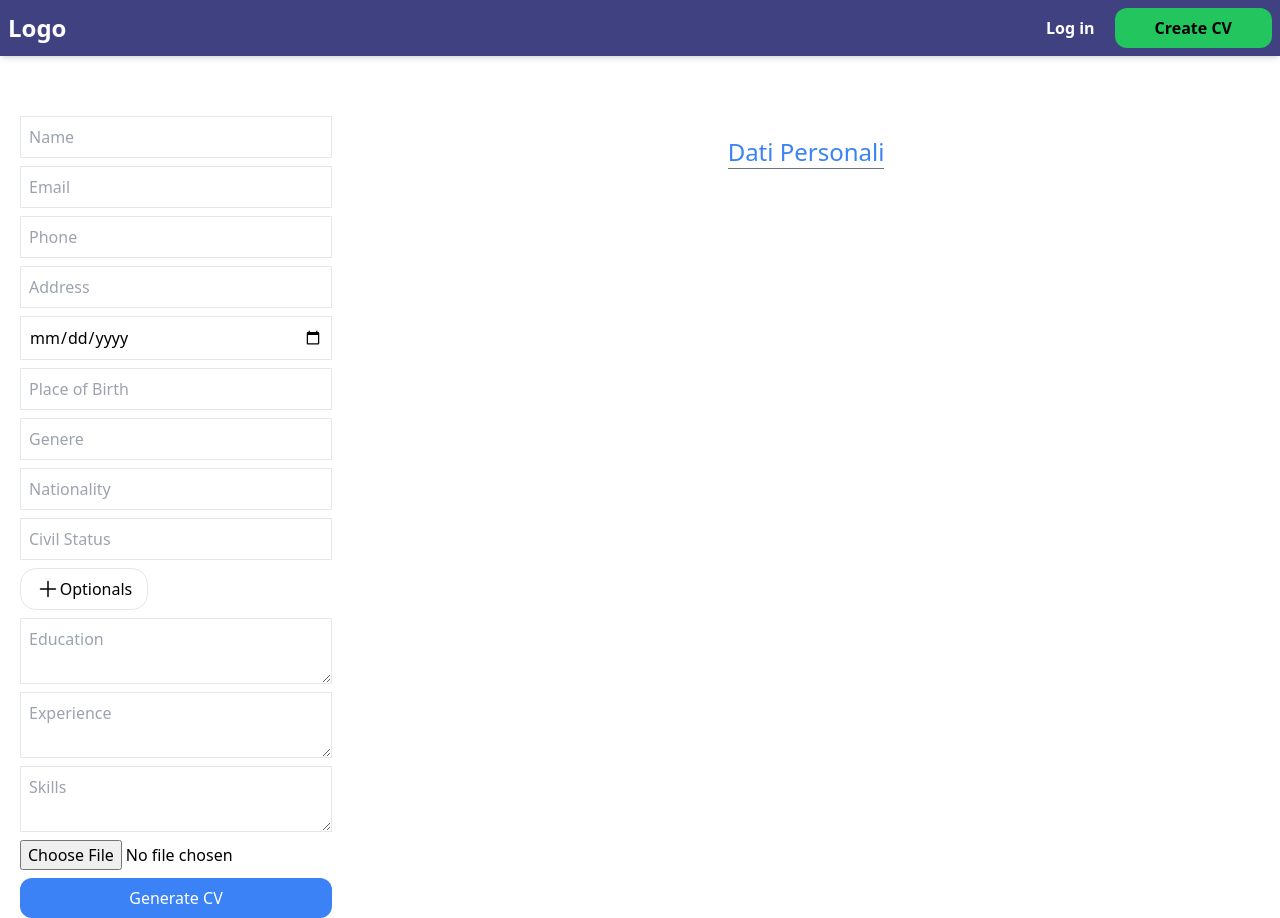
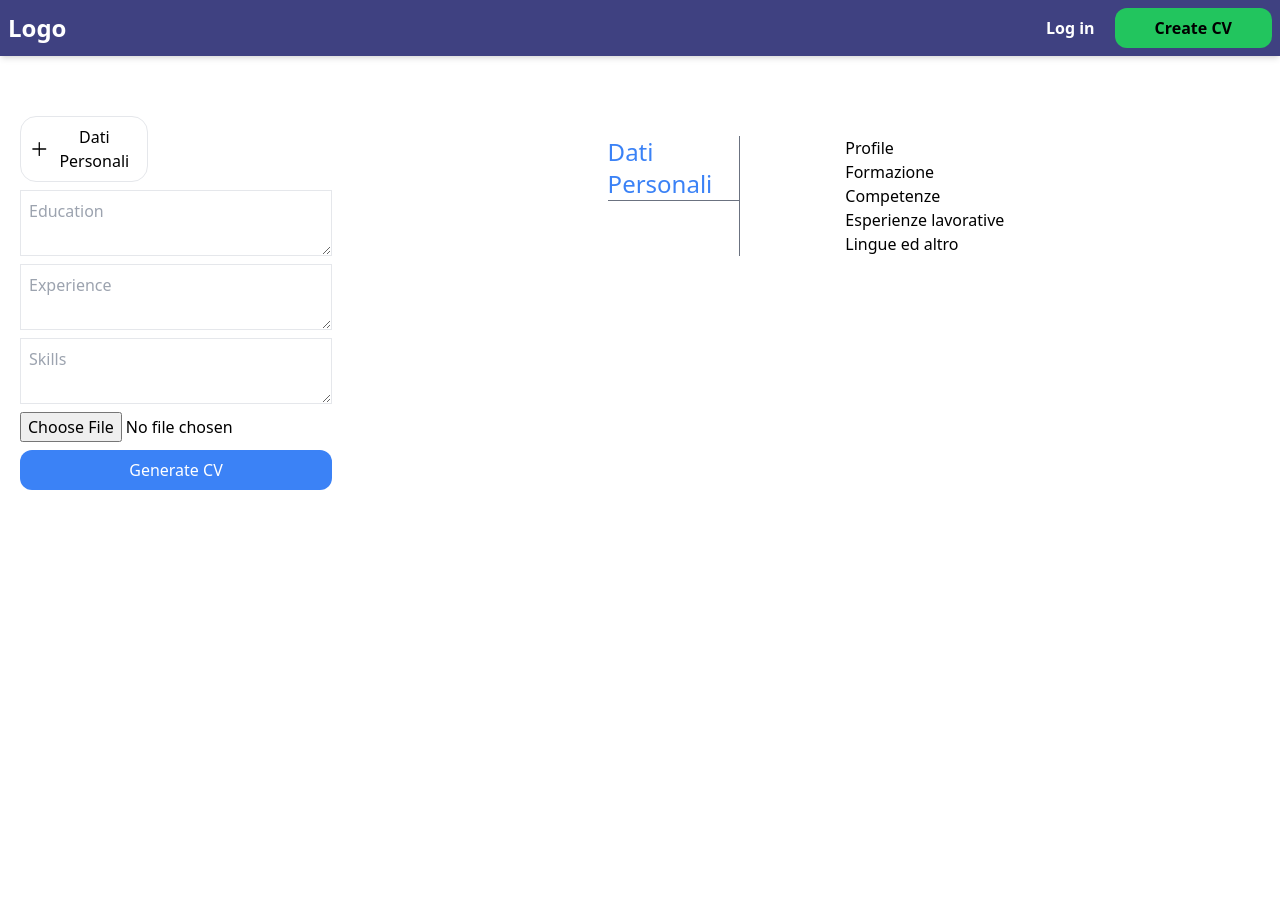
Before and after one commit to aivaneezy1/mensa, a Next.js app: page /create-cv in a window 1280 px wide. After the commit the page ends 800 px from the top, so only its background shows below. Built offline with nearby package versions, Linux system fonts and the light colour scheme; what @react-pdf/renderer would draw is missing.

Commit message:
Added a dati personali button

```diff
--- a/app/components/Card.jsx
+++ b/app/components/Card.jsx
@@ -12,7 +12,8 @@ const Card = (props) => {
   };
 
   return (
-    <div>
+    <div className="flex flex-col md:flex-row gap-20 justify-between ">
+    <div className="md:w-1/3  border-r border-solid border-solid border-gray-500">
       <header>
         <h2 className="text-blue-500 border-b border-gray-500 border-solid text-2xl mb-5  ">
           Dati Personali
@@ -316,6 +317,31 @@ const Card = (props) => {
             : ""}
         </div>
       </header>
+      </div>
+
+       <div className="flex flex-col ">
+        <section>
+          <h2>Profile</h2>
+          {/* Add your content for Profile here */}
+        </section>
+        <section>
+          <h2>Formazione</h2>
+          {/* Add your content for Formazione here */}
+        </section>
+        <section>
+          <h2>Competenze</h2>
+          {/* Add your content for Competenze here */}
+        </section>
+        <section>
+          <h2>Esperienze lavorative</h2>
+          {/* Add your content for Esperienze lavorative here */}
+        </section>
+        <section>
+          <h2>Lingue ed altro</h2>
+          {/* Add your content for Lingue ed altro here */}
+        </section>
+      </div>
+
     </div>
   );
 };
--- a/app/components/CreateCv.jsx
+++ b/app/components/CreateCv.jsx
@@ -37,7 +37,22 @@ export default function Home() {
   return (
     <div className="flex justify-start flex-row mt-10 ml-5">
       <form onSubmit={handleSubmit} className="flex flex-col mt-5">
-        <input
+         <div className="flex items-center justify-between">
+          <button
+          type="button"
+          onClick={() => setShowOptionalFields(!showOptionalFields)}
+          className="border border-solid p-2 rounded-2xl mb-2 w-32 flex items-center justify-center"
+        >
+        <svg xmlns="http://www.w3.org/2000/svg" fill="none" viewBox="0 0 24 24" strokeWidth={1.5} stroke="currentColor" className="size-6">
+  <path strokeLinecap="round" strokeLinejoin="round" d="M12 4.5v15m7.5-7.5h-15" />
+</svg>
+
+          <span>Dati Personali</span>
+        </button>
+        </div>
+        {showOptionalFields && (
+          <>
+          <input
           type="text"
           name="name"
           placeholder="Name"
@@ -117,8 +132,7 @@ export default function Home() {
         onChange={(e) =>setCivilStatus(e.target.value)}
         className="mb-2 p-2 border"/>
 
-
-        {/* Button to toggle optional fields */}
+          {/* Button to toggle optional fields */}
         <div className="flex items-center justify-between">
           <button
           type="button"
@@ -164,6 +178,11 @@ export default function Home() {
             />
           </>
         )}
+          </>
+        )}
+
+
+
 
 
 
@@ -225,7 +244,7 @@ export default function Home() {
         )}
       </form>
 
-      <div className=" mx-auto  mt-10" >
+      <div className=" sm:block hidden mx-auto  mt-10" >
        <Card name={name}
        email={email}
        phone={phone}
```
